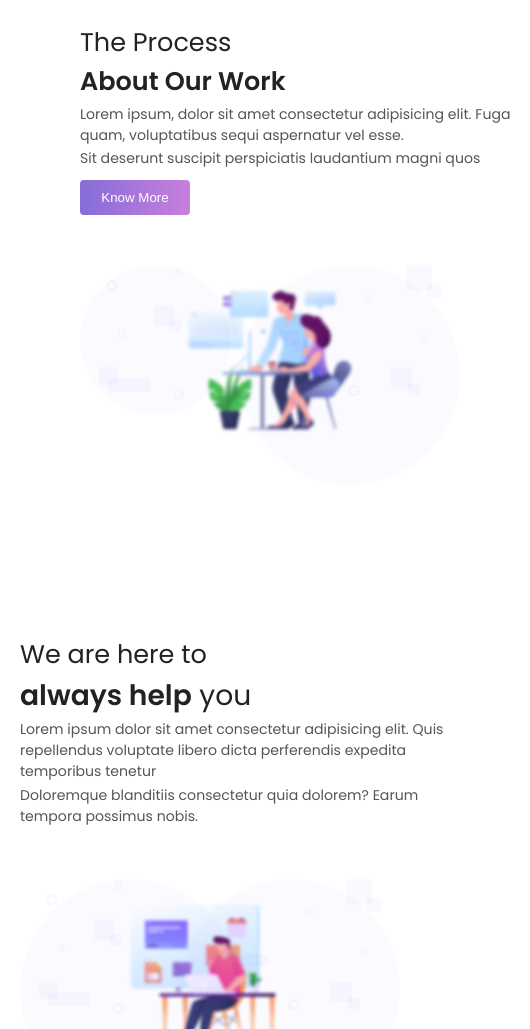
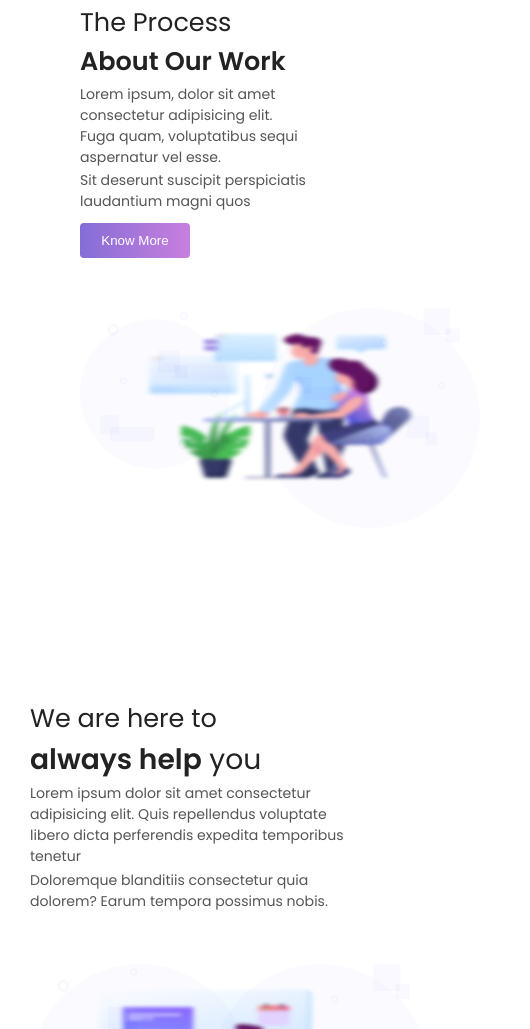
Before and after one commit to HigorDenomar/gotech-free, a plain HTML site: page index.html in a window 390 px wide. Shown: the part 971-2000 px from the top of the page, 530 px wide, since content can reach past the window. Drawn offline with Linux system fonts and the light colour scheme.

Commit message:
responsive layout correction

```diff
--- a/style.css
+++ b/style.css
@@ -249,7 +249,6 @@ section#section-02 .containers:first-child {
 section#section-02 .containers div.content {
   width: 100%;
   max-width: 460;
-  min-width: 450px;
 }
 
 section#section-02 .containers .imgs {
@@ -604,9 +603,7 @@ footer #container .images img.img-x {
 
   section#section-02 .containers .imgs {
     max-width: 580px;
-    min-width: 580px;
     max-height: 400px;
-    min-height: 400px;
   }
 
   footer #container .images img.img-x {
@@ -625,15 +622,13 @@ footer #container .images img.img-x {
   }
 
   section#section-02 .containers .imgs {
-    max-width: 480px;
-    min-width: 480px;
-    max-height: 300px;
-    min-height: 300px;
+    width: 480px;
+    min-width: 0;
   }
 
   section#section-02 .containers .imgs .circle-01 {
-    width: 260px;
-    height: 260px;
+    width: 210px;
+    height: 210px;
   }
 
   section#section-02 .containers .imgs .circle-02 {
@@ -643,8 +638,8 @@ footer #container .images img.img-x {
 
   section#section-02 .containers .imgs .circle-03,
   section#section-02 .containers .imgs .circle-04 {
-    width: 260px;
-    height: 260px;
+    width: 210px;
+    height: 210px;
   }
 
   footer #container .images img.img-x {
@@ -671,16 +666,12 @@ footer #container .images img.img-x {
     font-size: 55%;
   }
 
-  section#section-02 .containers {
-    padding-left: 20px;
-    padding-right: 20px;
+  section#section-02 .containers:first-child {
+    padding-bottom: 80px;
   }
 
   section#section-02 .containers .imgs {
-    max-width: 380px;
-    min-width: 380px;
-    max-height: 250px;
-    min-height: 250px;
+    width: 400px;
   }
 
   section#section-02 .containers .imgs .circle-01 {
@@ -852,14 +843,16 @@ footer #container .images img.img-x {
   }
 
   section#section-02 .containers .content {
-    margin-left: auto;
-    margin-right: auto;
-    margin-bottom: 50px;
+    margin: 50px auto;
   }
 
   section#section-02 .containers .imgs {
     order: 1;
     margin: 0 auto;
+  }
+
+  section#section-02 .containers .imgs img.main {
+    width: 70%;
   }
 
   div.form-container form.form {
@@ -930,6 +923,14 @@ footer #container .images img.img-x {
 
   div.form-container .form img#line {
     display: none;
+  }
+
+  section#section-02 .containers {
+    margin: 0;
+  }
+
+  section#section-02 .container-02 {
+    margin-top: 0;
   }
 }
 
```
